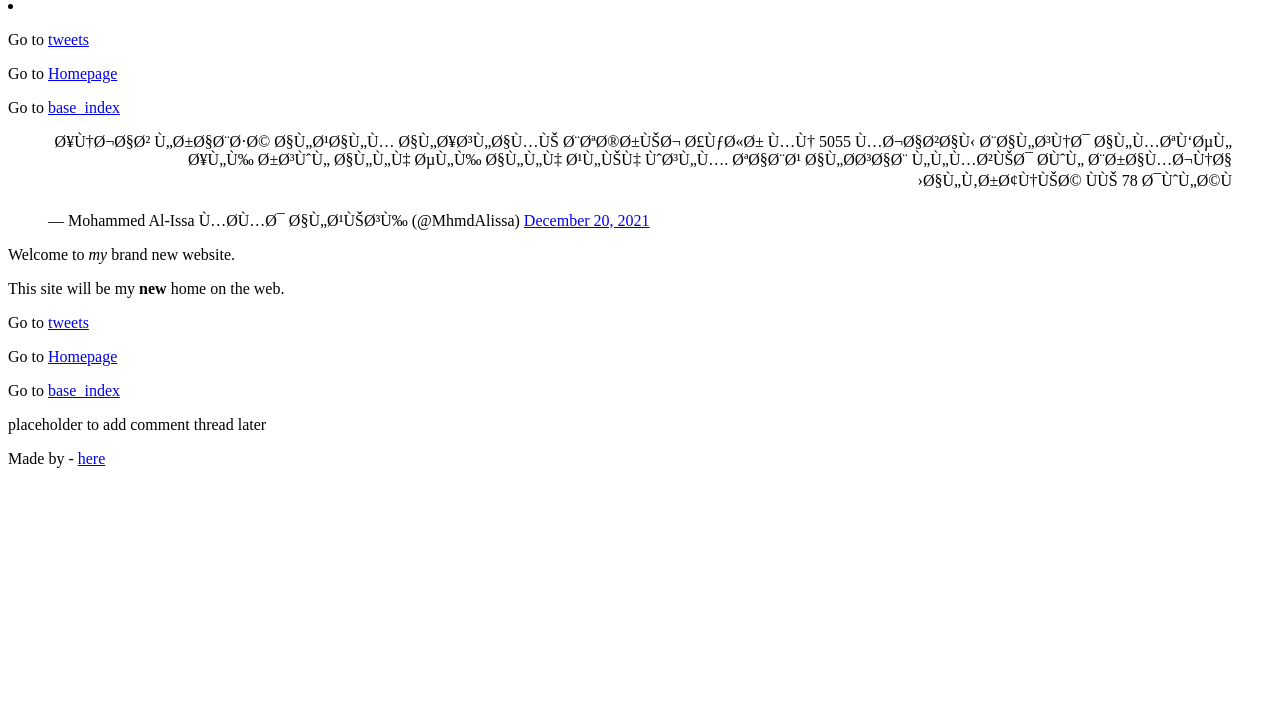
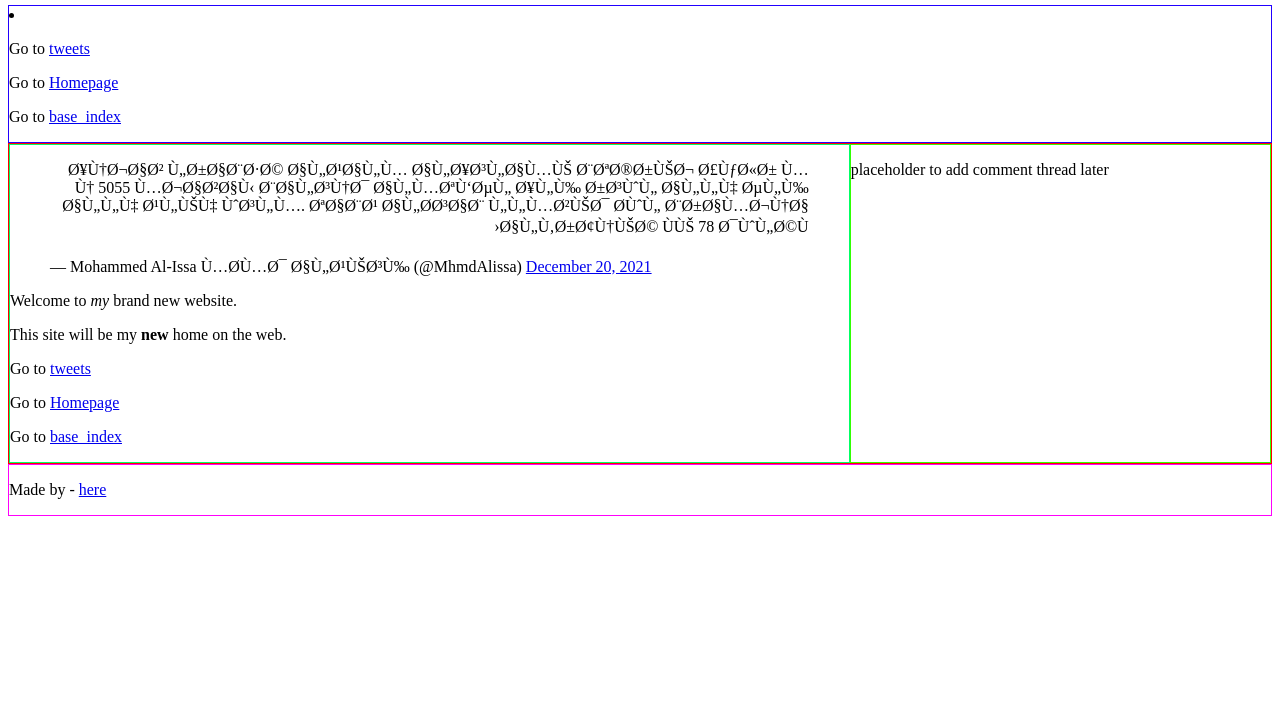
Before and after one commit to obedoduro/alx_html_css, a plain HTML site: page css_basic/tweets.html in a window 1280 px wide. Shown: the part 83-800 px from the top of the page. Drawn offline with Linux system fonts and the light colour scheme.

Commit message:
git basic early style and position

```diff
--- a/css_basic/styles.css
+++ b/css_basic/styles.css
@@ -0,0 +1,37 @@
+
+body {
+    display: flex;
+        flex-direction: column;
+
+
+}
+main {
+    display: flex;
+    flex-direction: row;
+    flex: auto;
+    border: 1px solid #f00;
+
+}
+
+
+
+
+header {
+border: 1px solid rgb(34, 0, 255);
+}
+
+aside {
+    flex: 1;
+    overflow-y: auto;
+    border: 1px solid rgb(51, 255, 0);
+
+}
+article{
+flex:2;
+overflow-y: auto;
+border: 1px solid rgb(0, 255, 102);
+}
+footer{
+    border: 1px solid rgb(255, 0, 251);
+
+}
```
Also changed, not shown: css_basic/index.html (+19 -19 lines), css_basic/tweets.html (+8 -4 lines).
